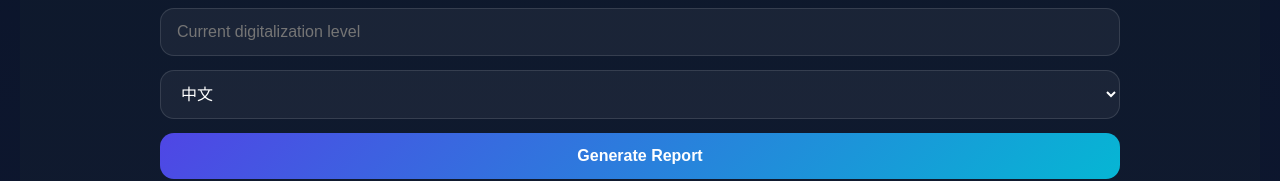
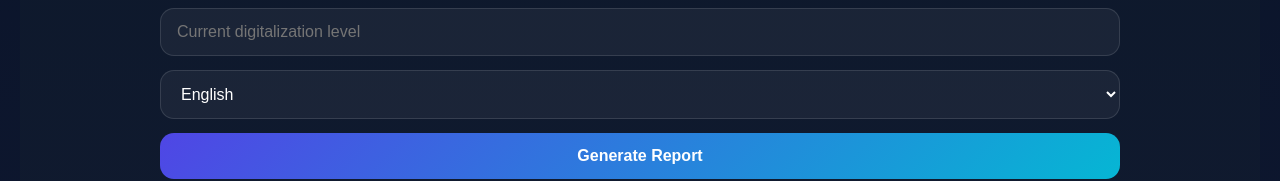
Before and after one commit to janlee14/theworldsbestfyp, a React (Vite) app in the folder frontend/: page /ai-report in a window 1280 px wide. Shown: the part 912-1093 px from the top of the page. Built offline with nearby package versions, Linux system fonts and the light colour scheme; no server answers.

Commit message:
Added Eng/Chn language support for ai report tab

```diff
--- a/frontend/src/pages/AIReportPage.jsx
+++ b/frontend/src/pages/AIReportPage.jsx
@@ -1,7 +1,58 @@
-import { useState } from "react";
+import { useEffect, useState } from "react";
 import ReactMarkdown from "react-markdown";
+import { useI18n } from "../i18n";
+
+const pageText = {
+  en: {
+    title: "AI RWA Business Report",
+    subtitle:
+      "Enter company information and generate a tailored non-financial RWA report with DeepSeek.",
+    placeholders: {
+      company_name: "Company name",
+      industry: "Industry",
+      business_model: "Business model",
+      products: "Core products / services",
+      pain_points: "Key pain points",
+      target_customers: "Target customers",
+      digitalization_level: "Current digitalization level",
+    },
+    buttonIdle: "Generate Report",
+    buttonLoading: "Generating...",
+    summaryLabel: "Strategic Summary",
+    reportTitle: "Generated Report",
+    errorFallback: "Something went wrong.",
+    generateFailed: "Failed to generate report.",
+    langZh: "中文",
+    langEn: "English",
+  },
+  zh: {
+    title: "AI RWA 商业报告",
+    subtitle:
+      "输入公司信息，使用 DeepSeek 生成定制化的非金融 RWA 报告。",
+    placeholders: {
+      company_name: "公司名称",
+      industry: "所属行业",
+      business_model: "商业模式",
+      products: "核心产品 / 服务",
+      pain_points: "关键痛点",
+      target_customers: "目标客户",
+      digitalization_level: "当前数字化水平",
+    },
+    buttonIdle: "生成报告",
+    buttonLoading: "生成中...",
+    summaryLabel: "战略摘要",
+    reportTitle: "生成的报告",
+    errorFallback: "出了点问题。",
+    generateFailed: "生成报告失败。",
+    langZh: "中文",
+    langEn: "English",
+  },
+};
 
 export default function AIReportPage() {
+  const { language } = useI18n();
+  const text = pageText[language] || pageText.en;
+
   const [form, setForm] = useState({
     company_name: "",
     industry: "",
@@ -10,13 +61,20 @@ export default function AIReportPage() {
     pain_points: "",
     target_customers: "",
     digitalization_level: "",
-    language: "zh",
+    language: language === "zh" ? "zh" : "en",
   });
 
   const [loading, setLoading] = useState(false);
   const [summary, setSummary] = useState("");
   const [report, setReport] = useState("");
   const [error, setError] = useState("");
+
+  useEffect(() => {
+    setForm((prev) => ({
+      ...prev,
+      language: language === "zh" ? "zh" : "en",
+    }));
+  }, [language]);
 
   const handleChange = (e) => {
     setForm((prev) => ({
@@ -44,13 +102,13 @@ export default function AIReportPage() {
       const data = await res.json();
 
       if (!res.ok) {
-        throw new Error(data.detail || "Failed to generate report.");
+        throw new Error(data.detail || text.generateFailed);
       }
 
       setSummary(data.summary || "");
       setReport(data.report || "");
     } catch (err) {
-      setError(err.message || "Something went wrong.");
+      setError(err.message || text.errorFallback);
     } finally {
       setLoading(false);
     }
@@ -59,16 +117,14 @@ export default function AIReportPage() {
   return (
     <div style={styles.page}>
       <div style={styles.container}>
-        <h1 style={styles.title}>AI RWA Business Report</h1>
-        <p style={styles.subtitle}>
-          Enter company information and generate a tailored non-financial RWA report with DeepSeek.
-        </p>
+        <h1 style={styles.title}>{text.title}</h1>
+        <p style={styles.subtitle}>{text.subtitle}</p>
 
         <form onSubmit={handleSubmit} style={styles.form}>
           <input
             style={styles.input}
             name="company_name"
-            placeholder="Company name"
+            placeholder={text.placeholders.company_name}
             value={form.company_name}
             onChange={handleChange}
             required
@@ -76,7 +132,7 @@ export default function AIReportPage() {
           <input
             style={styles.input}
             name="industry"
-            placeholder="Industry"
+            placeholder={text.placeholders.industry}
             value={form.industry}
             onChange={handleChange}
             required
@@ -84,7 +140,7 @@ export default function AIReportPage() {
           <textarea
             style={styles.textarea}
             name="business_model"
-            placeholder="Business model"
+            placeholder={text.placeholders.business_model}
             value={form.business_model}
             onChange={handleChange}
             required
@@ -92,7 +148,7 @@ export default function AIReportPage() {
           <textarea
             style={styles.textarea}
             name="products"
-            placeholder="Core products / services"
+            placeholder={text.placeholders.products}
             value={form.products}
             onChange={handleChange}
             required
@@ -100,7 +156,7 @@ export default function AIReportPage() {
           <textarea
             style={styles.textarea}
             name="pain_points"
-            placeholder="Key pain points"
+            placeholder={text.placeholders.pain_points}
             value={form.pain_points}
             onChange={handleChange}
             required
@@ -108,7 +164,7 @@ export default function AIReportPage() {
           <textarea
             style={styles.textarea}
             name="target_customers"
-            placeholder="Target customers"
+            placeholder={text.placeholders.target_customers}
             value={form.target_customers}
             onChange={handleChange}
             required
@@ -116,7 +172,7 @@ export default function AIReportPage() {
           <input
             style={styles.input}
             name="digitalization_level"
-            placeholder="Current digitalization level"
+            placeholder={text.placeholders.digitalization_level}
             value={form.digitalization_level}
             onChange={handleChange}
             required
@@ -128,12 +184,12 @@ export default function AIReportPage() {
             value={form.language}
             onChange={handleChange}
           >
-            <option value="zh">中文</option>
-            <option value="en">English</option>
+            <option value="zh">{text.langZh}</option>
+            <option value="en">{text.langEn}</option>
           </select>
 
           <button type="submit" style={styles.button} disabled={loading}>
-            {loading ? "Generating..." : "Generate Report"}
+            {loading ? text.buttonLoading : text.buttonIdle}
           </button>
         </form>
 
@@ -141,14 +197,14 @@ export default function AIReportPage() {
 
         {summary && (
           <div style={styles.summaryBox}>
-            <div style={styles.summaryLabel}>Strategic Summary</div>
+            <div style={styles.summaryLabel}>{text.summaryLabel}</div>
             <div style={styles.summaryText}>{summary}</div>
           </div>
         )}
 
         {report && (
           <div style={styles.reportBox}>
-            <h2 style={styles.reportTitle}>Generated Report</h2>
+            <h2 style={styles.reportTitle}>{text.reportTitle}</h2>
             <div style={styles.markdownBody}>
               <ReactMarkdown
                 components={{
```
